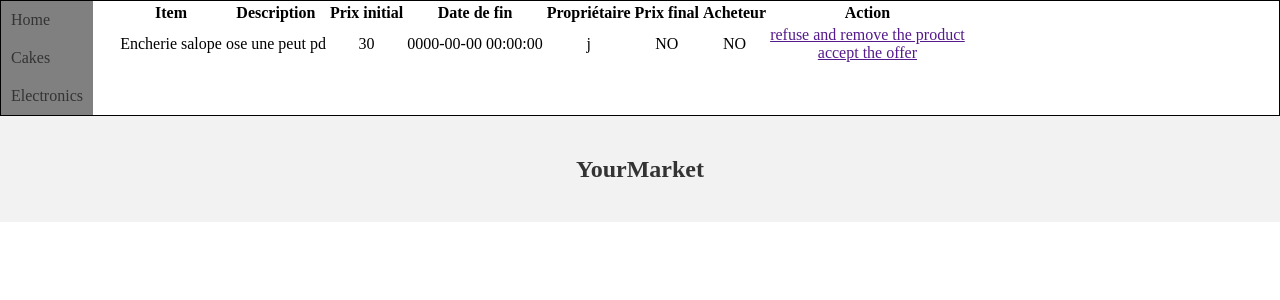
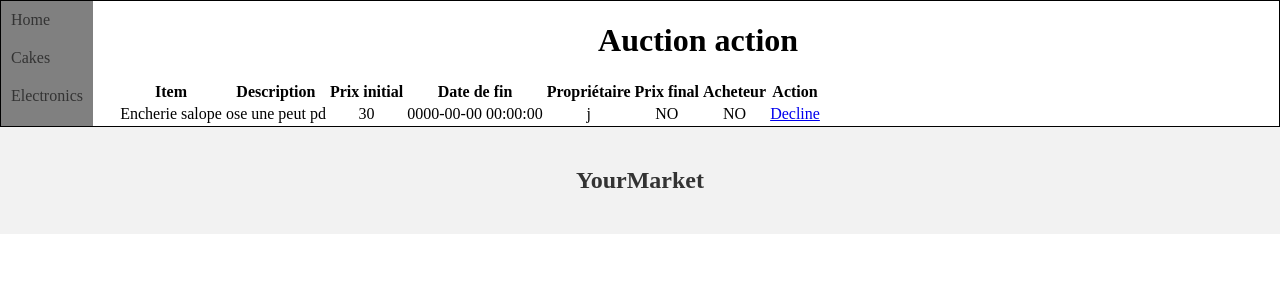
Before and after one commit to JulienFX/YourMarket, a PHP site: page /auctionVerified.php in a window 1280 px wide. Shown: the part 47-347 px from the top of the page. Run offline with PHP 8.4, Linux system fonts and the light colour scheme; data comes from the database, SQL or seed files in the repository.

Commit message:
manager delete bad auction

```diff
--- a/auctionVerified.php
+++ b/auctionVerified.php
@@ -13,9 +13,22 @@
           <?php include('Constant/navbar.php'); ?>
       </nav>
       <div class="content">
+        <h1>Auction action</h1>
       <?php
         require_once('connexionDB.php');
         global $conn;
+        if (isset($_GET['decline'])) {
+            $itemId = $_GET['decline'];
+
+            // Mise à jour du champ "available" dans la table items
+            $updateItemQuery = "DELETE FROM items WHERE id = $itemId";
+            $conn->query($updateItemQuery);
+
+            // Suppression des offres associées dans la table bids
+            $deleteBidsQuery = "DELETE FROM bids WHERE itemId = $itemId";
+            $conn->query($deleteBidsQuery);
+        }
+
 
         // Requête SQL pour récupérer les items correspondant aux critères spécifiés
         $itemQuery = "SELECT id, nameItem, descriptions, price AS initialPrice, endDate, username AS usernameOwner
@@ -71,10 +84,11 @@
                 if(isset($bidRow['finalPrice']) && isset($buyerRow['username'])){
                     echo '<td>' . $bidRow['finalPrice'] . '</td>';
                     echo '<td>' . $buyerRow['username'] . '</td>';
+                    echo'<td><a href="auctionVerified.php?validate='.$itemRow['id'].'">Validate</a><br><a href="auctionVerified.php?decline='.$itemRow['id'].'">Decline</a></td>';
                 }else{
                     echo "<td>NO</td>";
                     echo "<td>NO</td>";
-                    echo'<td><a href="">refuse and remove the product</a><br><a href="">accept the offer</a></td>';
+                    echo'<td><a href="auctionVerified.php?decline='.$itemRow['id'].'">Decline</a>';
                 }
 
                 echo '</tr>';
--- a/electronics.php
+++ b/electronics.php
@@ -50,7 +50,7 @@
                 $currentDatetime = date("Y-m-d H:i:s");
 
                 // Fetch items from the table
-                $sql = "SELECT i.id,nameItem,descriptions,price,categories,quantity,sellType,idLink,link,endDate,username FROM items as i inner join have as h on i.id = h.idItem inner join picturesvideos as pv on h.idLink=pv.id inner join sell as s on i.id=s.idItem  where categories=2 and quantity>0 ";
+                $sql = "SELECT i.id,nameItem,descriptions,price,categories,quantity,sellType,idLink,link,endDate,username FROM items as i inner join have as h on i.id = h.idItem inner join picturesvideos as pv on h.idLink=pv.id inner join sell as s on i.id=s.idItem  where categories=2 and quantity>0";
                 $result = $conn->query($sql);
 
                 if ($result->num_rows > 0) {
```
